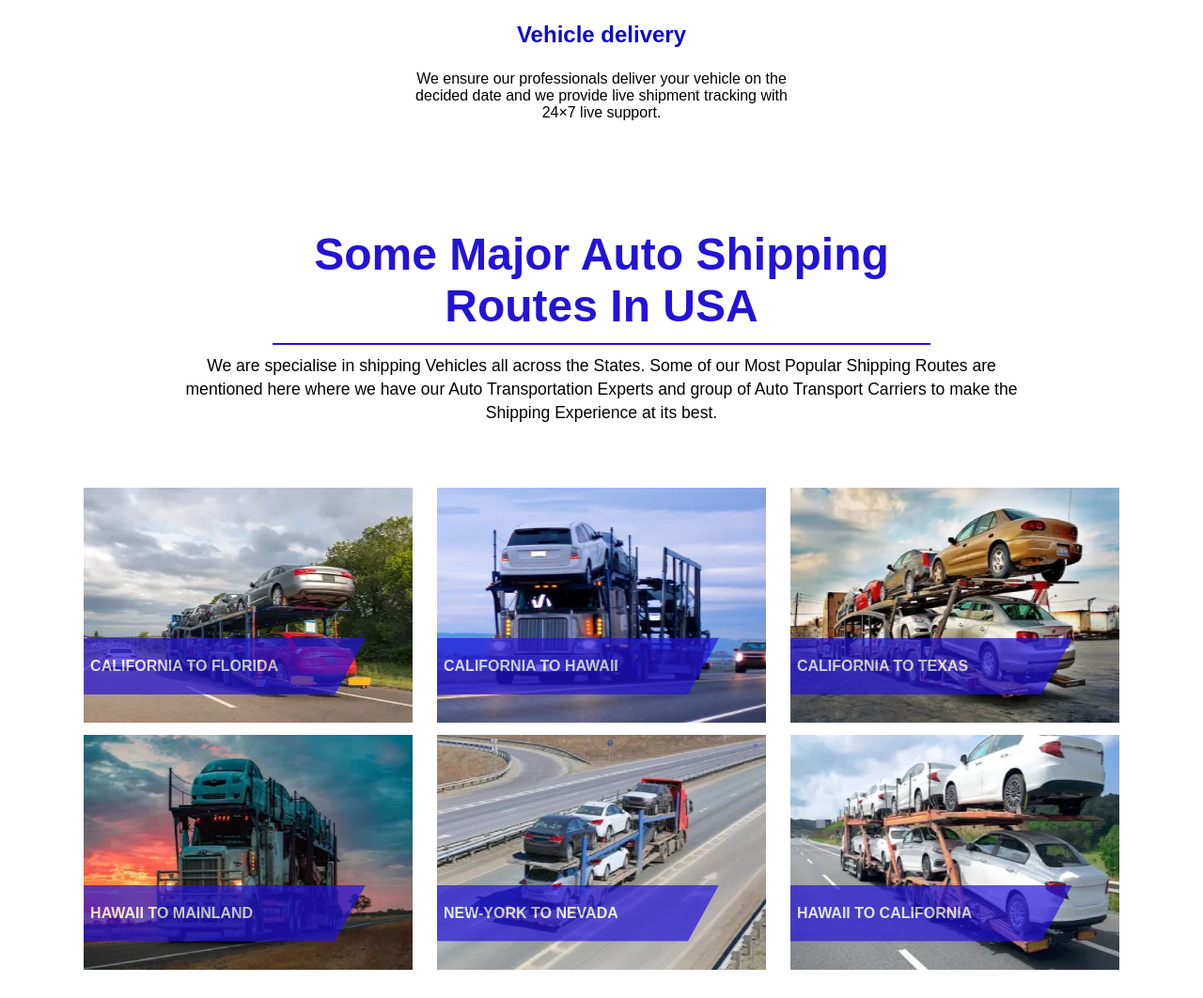
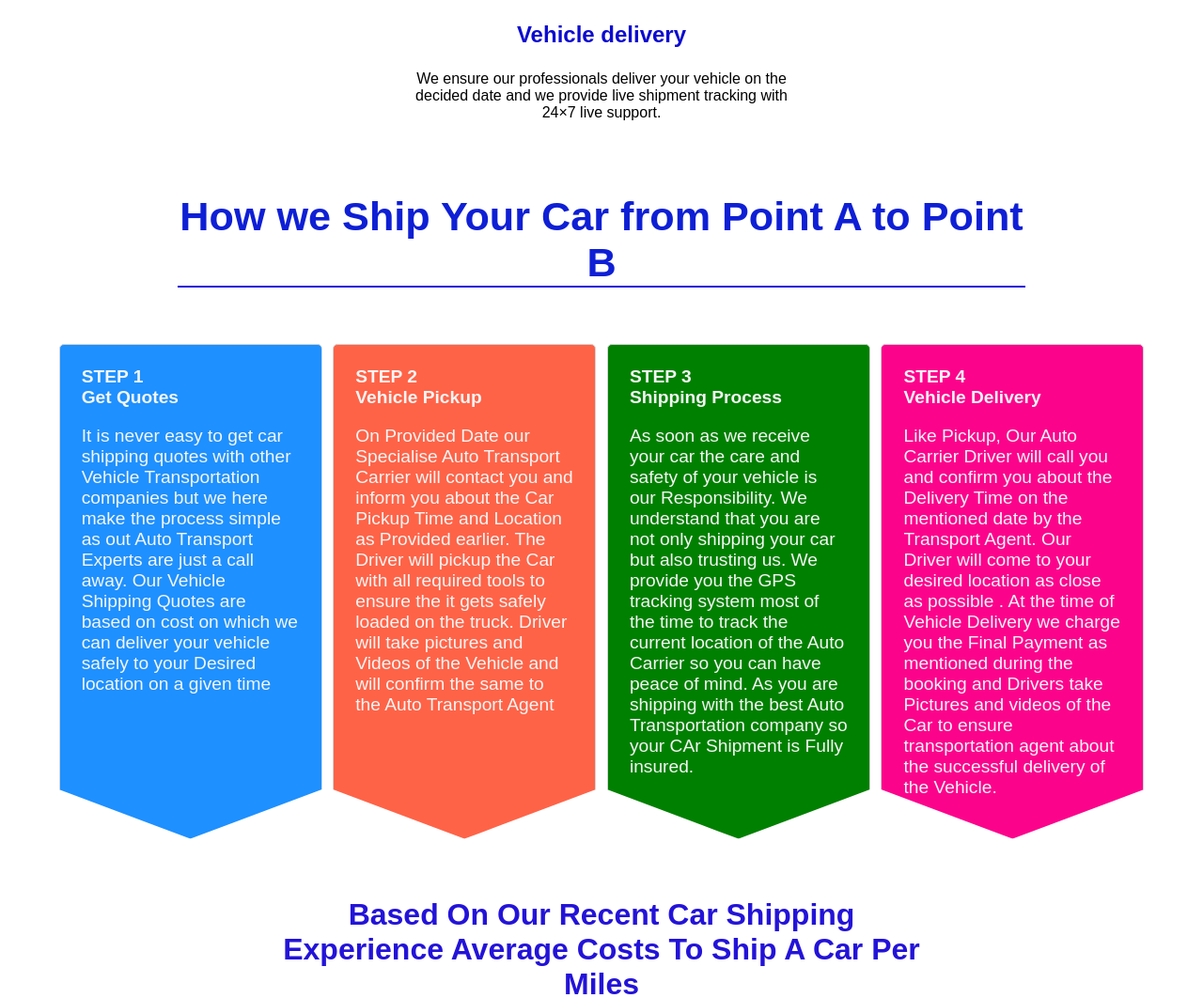
Before and after one commit to lazydesigner/shipcartoanotherstate, a PHP site: page / in a window 1280 px wide. Shown: the part 1154-2216 px from the top of the page at 94% size. Run offline with PHP 8.4, Linux system fonts and the light colour scheme; some libraries are stand-ins or nearby versions.

Commit message:
page update

```diff
--- a/assets/css/index.css
+++ b/assets/css/index.css
@@ -622,7 +622,7 @@ footer ul a{
     display: block;
 }
 .our-ser{
-    width: 80%;
+    width: 83%;
     margin: 10px auto;
     line-height: 25px;
     font-size: 1.1rem;
@@ -769,7 +769,17 @@ footer ul a{
     cursor: pointer;
     border: 3px;
 }
-.how-it-work-v{padding: 3%;display: none;}
+.how-it-work-v{padding: 3%;color: whitesmoke;}
+.how-it-work-v .how-it-work-title{
+    width: 75%;
+    position: relative;
+    font-size: 2.7rem;
+    font-weight: bold;
+    text-align: center;
+    margin: auto;
+    color:rgba(14, 31, 213);
+    border-bottom:2px solid rgb(35, 19, 216);
+}
 .how-it-work-steps-v{
     display: flex;
     flex-wrap: wrap;
@@ -780,19 +790,48 @@ footer ul a{
     margin-top: 3%;
 }
 .how-it-work-box{
-    width: 250px;
+    width: 280px;
     /* text-align: center; */
     border-radius: 5px;
     border: 1px solid lightgray;
-    padding: 1%;
-    clip-path: polygon(85% 0, 100% 50%, 85% 100%, 0 100%, 0 0);
+    padding: 2%;
+    clip-path: polygon(100% 0, 100% 90%, 50% 100%, 0 90%, 0 0);
+
     background-color: dodgerblue;
+}
+.how-it-work-box{
+    font-size: 1.2rem;
 }
 .av{
     /* margin-top: 5%;
     align-self: end; */
 }
-
+.index-pricing-table h2{
+    font-size: 2rem;
+    color:rgb(35, 19, 216);
+    text-align:center;
+    width:55%;margin:auto
+}
+.div-index-table{
+    padding: 3%;
+}
+.index-pricing-table table{
+    width: 100%;
+    height:auto;
+    text-align: center;
+}
+.index-pricing-table table thead tr{
+    background-color: lightgray;
+}
+.index-pricing-table table thead tr th{
+    padding: 2%;
+}
+.index-pricing-table table tr td{
+    padding: 2%;
+}
+.index-pricing-table table tr:nth-child(even){
+   background-color: #f2f2f2;
+}
 
 
 
@@ -858,6 +897,7 @@ footer ul a{
 .sitebutton{right:3%}
 .blog-section-heading{width: 75%;}
 .how-it-work-box{margin: .5% 0;}
+.index-pricing-table h2 {    width: 80%;}
 }
 @media screen and (max-width:650px) {
     .grid {
@@ -982,11 +1022,19 @@ footer ul a{
     }
     .fordesktop2 li{margin: 5% 0;}
 
-.sercive-heading{width: 250px;}
+.sercive-heading{width: 280px;}
+.our-ser {width: 100%;}
 .sitebutton{right:3%}
 .how-it-work-box{
     clip-path: polygon(100% 0, 100% 85%, 50% 100%, 0 85%, 0 0);
     padding: 3%;
 }
+.index-pricing-table table thead tr th {
+    padding: 2%;
+    font-size: small;
+}
+.index-pricing-table h2 {font-size: 1.3rem;width: 100%;}
+.how-it-work-box p{padding-bottom: 15%;}
+.how-it-work-v .how-it-work-title{width: 90%;}
 
 }
--- a/index.php
+++ b/index.php
@@ -29,7 +29,7 @@
     <meta name="google-site-verification" content="970kFHxDIhqBEORbOCCKDtfAS19KZPYrQdbsVWcSFCk" />
     <!-- change -->
     <meta name="viewport" content="width=device-width, initial-scale=1.0">
-    <link rel="stylesheet" href="<?= get_home_url()  ?>assets/css/index.css?v=5" async>
+    <link rel="stylesheet" href="<?= get_home_url()  ?>assets/css/index.css?v=6" async>
     <link rel="icon" href="https://shipcartoanotherstate.com/assets/images/Modern.png" type="image/png">
     <link rel="preconnect" href="https://fonts.googleapis.com">
     <link rel="preconnect" href="https://fonts.gstatic.com" crossorigin>
@@ -266,31 +266,76 @@
         </div>
     </section>
     <div class="how-it-work-v">
-        <p class="how-it-work-title">How It Work</p>
+        <p class="how-it-work-title">How we Ship Your Car from Point A to Point B</p>
         <div class="how-it-work-steps-v">
             <div class="how-it-work-box">
                 <strong>STEP 1</strong> <br>
                 <b>Get Quotes</b>
-                <p>Lorem ipsum dolor sit amet consectetur adipisicing elit. Harum minima beatae consequuntur laudantium consequatur tempore dicta suscipit ipsam omnis voluptate?</p>
+                <p cl>It is never easy to get car shipping quotes with other Vehicle Transportation companies but we here make the process simple as out Auto Transport Experts are just a call away. Our Vehicle Shipping Quotes are based on cost on which we can deliver your vehicle safely to your Desired location on a given time</p>
             </div>
 
             <div class="how-it-work-box" style="background-color: tomato;">
                 <strong>STEP 2</strong> <br>
                 <b>Vehicle Pickup</b>
-                <p>Lorem ipsum dolor sit amet consectetur adipisicing elit. Harum minima beatae consequuntur laudantium consequatur tempore dicta suscipit ipsam omnis voluptate?</p>
+                <p>On Provided Date our Specialise Auto Transport Carrier will contact you and inform you about the Car Pickup Time and Location as Provided earlier. The Driver will pickup the Car with all required tools to ensure the it gets safely loaded on the truck. Driver will take pictures and Videos of the Vehicle and will confirm the same to the Auto Transport Agent</p>
             </div>
             <div class="how-it-work-box av" style="background-color: green;">
                 <strong>STEP 3</strong> <br>
                 <b>Shipping Process</b>
-                <p>Lorem ipsum dolor sit amet consectetur adipisicing elit. Harum minima beatae consequuntur laudantium consequatur tempore dicta suscipit ipsam omnis voluptate?</p>
+                <p>As soon as we receive your car the care and safety of your vehicle is our Responsibility. We understand that you are not only shipping your car but also trusting us. We provide you the GPS tracking system most of the time to track the current location of the Auto Carrier so you can have peace of mind. As you are shipping with the best Auto Transportation company so your CAr Shipment is Fully insured.</p>
             </div>
-            <div class="how-it-work-box" style="background-color: yellow;">
+            <div class="how-it-work-box" style="background-color: #fc038c;">
                 <strong>STEP 4</strong> <br>
                 <b>Vehicle Delivery</b>
-                <p>Lorem ipsum dolor sit amet consectetur adipisicing elit. Harum minima beatae consequuntur laudantium consequatur tempore dicta suscipit ipsam omnis voluptate?</p>
+                <p>Like Pickup, Our Auto Carrier Driver will call you and confirm you about the Delivery Time on the mentioned date by the Transport Agent. Our Driver will come to your desired location as close as possible . At the time of Vehicle Delivery we charge you the Final Payment as mentioned during the booking and Drivers take Pictures and videos of the Car to ensure transportation agent about the successful delivery of the Vehicle.</p>
             </div>
         </div>
     </div>
+
+    <section class="index-pricing-table">
+        <h2>Based On Our Recent Car Shipping Experience Average Costs To Ship A Car Per Miles</h2>
+       <div class="div-index-table">
+       <table >
+            <thead>
+                <tr>
+                    <th>Distance</th>
+                    <th>Estimated Time</th>
+                    <th>Estimated Open Transport Cost</th>
+                    <th>Estimated Closed Transport Cost</th>
+                </tr>
+            </thead>
+            <tbody>
+                <tr>
+                    <td>0 - 500 Miles</td>
+                    <td>1 - 3 Days</td>
+                    <td>$550</td>
+                    <td>$850</td>
+                </tr>
+                <tr>
+                    <td>500 - 1500 Miles</td>
+                    <td>3 - 5 Days</td>
+                    <td>$970</td>
+                    <td>$1370</td>
+                </tr>
+                </tr>
+                <tr>
+                    <td>1500 - 2500 Miles</td>
+                    <td>5 - 7 Days</td>
+                    <td>$1270</td>
+                    <td>$1650</td>
+                </tr>
+                </tr>
+                <tr>
+                    <td>2500 Miles And Above</td>
+                    <td>7 - 9 Days</td>
+                    <td>$1580</td>
+                    <td>$2150</td>
+                </tr>
+            </tbody>
+        </table>
+       </div>
+    </section>
+
     <section class="service-section">
         <h2 class="sercive-heading"><span>Some Major Auto Shipping Routes In USA</span></h2>
 
@@ -419,6 +464,7 @@
                     <h2>Mark de cole</h2>
                     <p>They did a great job delivering my two-wheeler in their trailer. Auto Shippers did a great job of
                         delivering it. This is my third time with them, and I am always happy with their services.</p>
+                        <!-- <div class="top-review-img"><img src="./assets/images/google.png" width="100%" height="100%" alt="" style="mix-blend-mode:screen;"></div> -->
                 </div>
             </div>
 
```
Also changed, not shown: assets/css/commonservice.css (+24 -0 lines), pages/services/california-to-alabama-car-shipping.php (+13 -1 lines), pages/services/california-to-florida-vehicle-auto-transport.php (+13 -1 lines), pages/services/california-to-hawaii-vehicle-auto-transport.php (+12 -1 lines), pages/services/california-to-texas-vehicle-auto-transport.php (+12 -1 lines), pages/services/florida-to-california-auto-transport-service.php (+12 -1 lines), pages/services/hawaii-to-california-auto-transport-services.php (+12 -1 lines), pages/services/hawaii-to-mainland-vehicle-auto-transport.php (+12 -1 lines), pages/services/new-york-to-nevada-auto-transport.php (+12 -1 lines).
